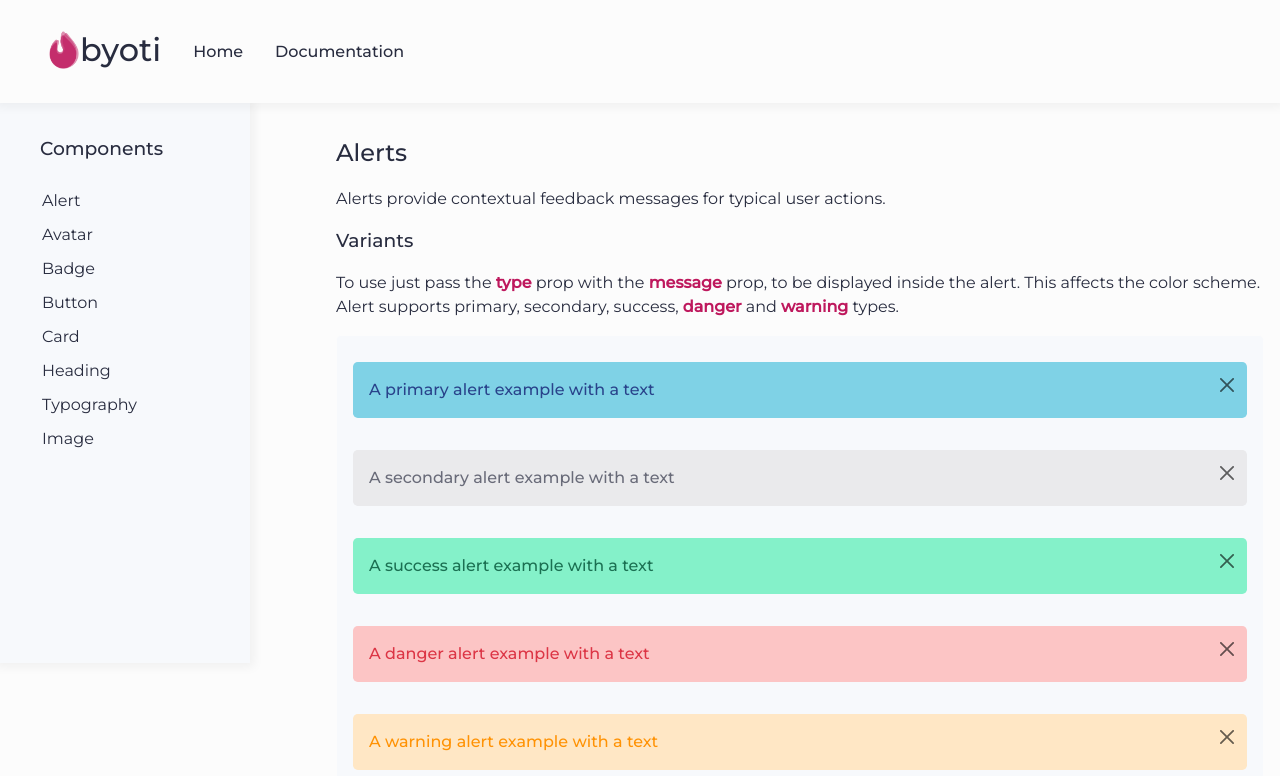
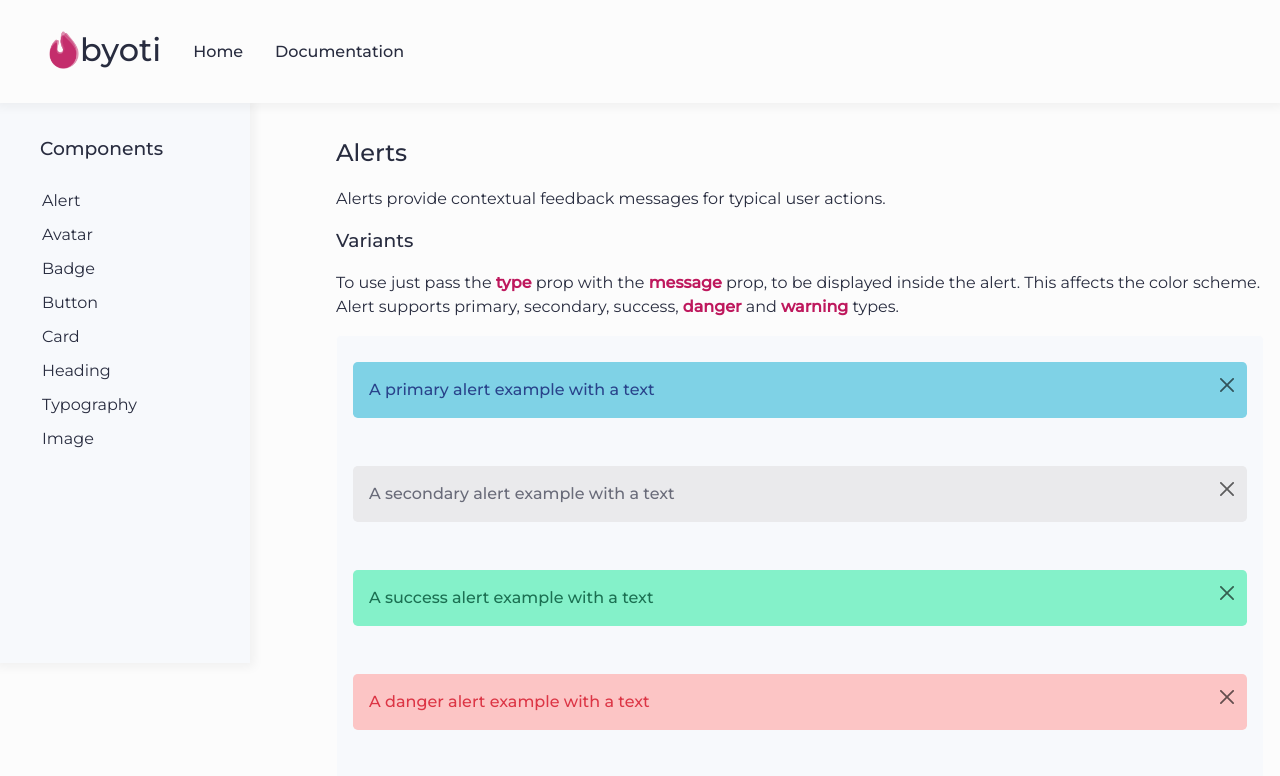
Before and after one commit to adiMallya/react-byoti, a React (Vite) app: page /docs/alert in a window 1280 px wide. Shown: the top 776 px of the page. Built offline with nearby package versions, Linux system fonts and the light colour scheme.

Commit message:
refactor: added flex direction prop

```diff
--- a/src/pages/docs/Alerts.doc.tsx
+++ b/src/pages/docs/Alerts.doc.tsx
@@ -34,7 +34,7 @@ export const AlertDoc = (): JSX.Element => {
                     .join(" ")
                 )}
               </p>
-              <S.ComponentDisplay>
+              <S.ComponentDisplay column>
                 {examples.map(({ type, message }) => (
                   <Alert type={type} message={message} />
                 ))}
--- a/src/pages/styles.ts
+++ b/src/pages/styles.ts
@@ -11,15 +11,17 @@ const Section = styled.section`
   }
 `;
 
-const ComponentDisplay = styled.article`
+const ComponentDisplay = styled.article<{ column?: boolean }>`
   display: flex;
-  flex-direction: column;
+  flex-direction: ${({ column }) => column && 'column'};
+  gap: 1rem;
   border: 1px solid ${({ theme }) => theme.body};
   padding: 0.625rem 1rem;
   background-color: ${({ theme }) => theme.secondary};
   border-radius: 0.3rem;
   width: 100%;
 `;
+
 //can be removed
 const CodeDisplay = styled.div`
   box-sizing: border-box;
```
